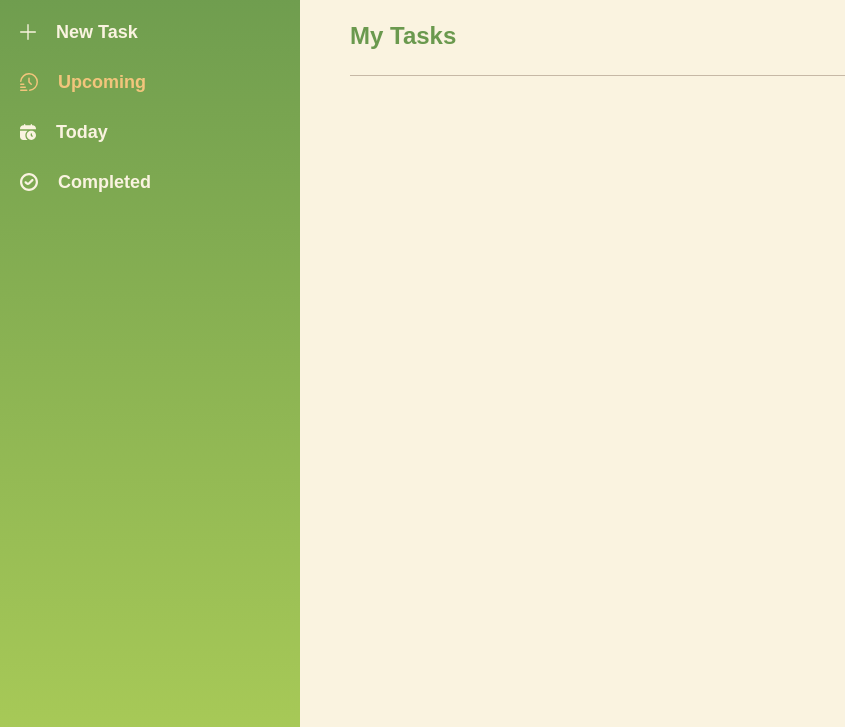
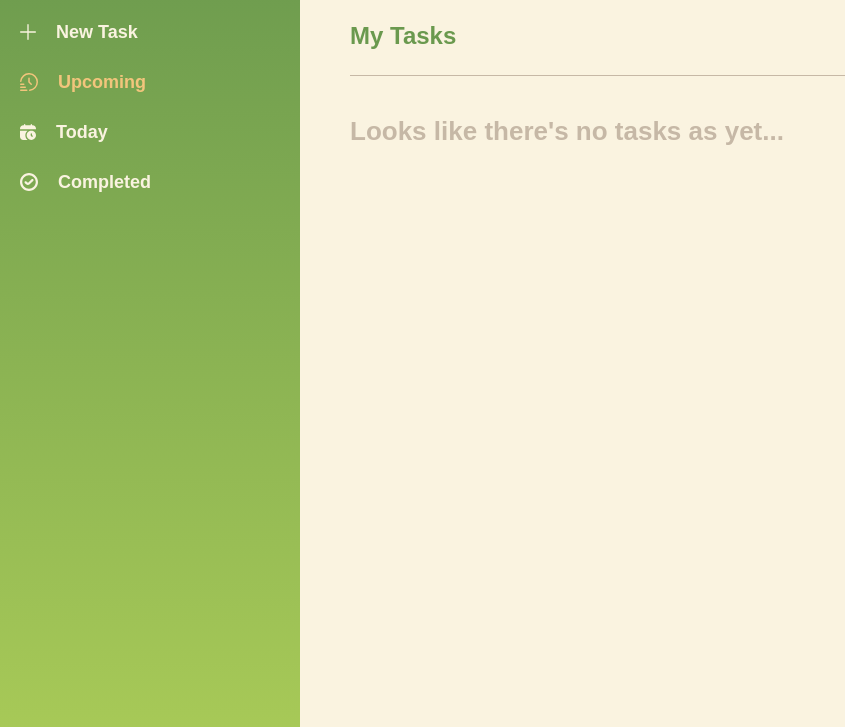
Before and after one commit to Nikiel54/todo-list, a website built with webpack: page src/template.html in a window 1280 px wide. Both pictures are taken after typing "Sample" into the empty fields and a click on the button "Submit". Shown: the part 73-800 px from the top of the page, without its empty margins (0-845 px from the left). Built offline with nearby package versions, Linux system fonts and the light colour scheme.

Commit message:
Added text to display when no tasks available

```diff
--- a/src/styles.css
+++ b/src/styles.css
@@ -97,17 +97,14 @@ h1, h2, h3, h4, p, div {
     fill: var(--bg-cream);
 }
 
-#display-content {
-    flex: 1 1 auto;
-    background-color: var(--bg-cream);
-}
-
 /* END OF SIDEBAR STYLING */
 
 
 /* MAIN CONTENT STYLING */
 
 #display-content {
+    flex: 1 1 auto;
+    background-color: var(--bg-cream);
     display: flex;
     flex-direction: column;
     padding-left: 50px;
@@ -136,6 +133,13 @@ h1, h2, h3, h4, p, div {
     overflow-x: hidden;
     scroll-behavior: smooth;
     padding-bottom: 40px;
+    border-top: 1px solid var(--muted-grey);
+}
+
+#content-section > .emptyTextDisplay {
+    margin-top: 30px;
+    color: var(--muted-grey);
+    font-size: 26px;
 }
 
 /* Optional: add subtle scrollbar styling */
@@ -397,6 +401,19 @@ h1, h2, h3, h4, p, div {
 /* End of form styling */
 
 
+/* ---------- ANIMATIONS ---------- */
+@keyframes fadeIn {
+  from {
+    opacity: 0;
+    transform: translateY(-15px);
+  }
+  to {
+    opacity: 1;
+    transform: translateY(0);
+  }
+}
+
+
 /* Login form styling */
 
 #login-dialog {
@@ -488,15 +505,3 @@ h1, h2, h3, h4, p, div {
 #login-form > button[type="button"]:hover svg {
   fill: var(--wheat-gold);
 }
-
-/* ---------- ANIMATIONS ---------- */
-@keyframes fadeIn {
-  from {
-    opacity: 0;
-    transform: translateY(-15px);
-  }
-  to {
-    opacity: 1;
-    transform: translateY(0);
-  }
-}
--- a/src/template.html
+++ b/src/template.html
@@ -45,7 +45,6 @@
         <div class="content-section-hdr">
             <h2>My Tasks</h2>
         </div>
-        <div class="divider"></div>
         <div id="content-section">
         </div>
     </div>
--- a/src/ui.js
+++ b/src/ui.js
@@ -181,6 +181,14 @@ export const uiController = (() => {
         const contentSection = document.getElementById("content-section");
         contentSection.innerHTML = ""; // reset list
 
+        if (todoListObjs.length === 0) {
+            const emptyText = "Looks like there's no tasks as yet...";
+            const emptyTextDisplay = document.createElement("h1");
+            emptyTextDisplay.textContent = emptyText;
+            emptyTextDisplay.classList.add("emptyTextDisplay");
+            contentSection.appendChild(emptyTextDisplay);
+        }
+
         todoListObjs.forEach((task) => {
             // build html for the task and dividers then append to content section
             contentSection.appendChild(displayTask(task));
```
